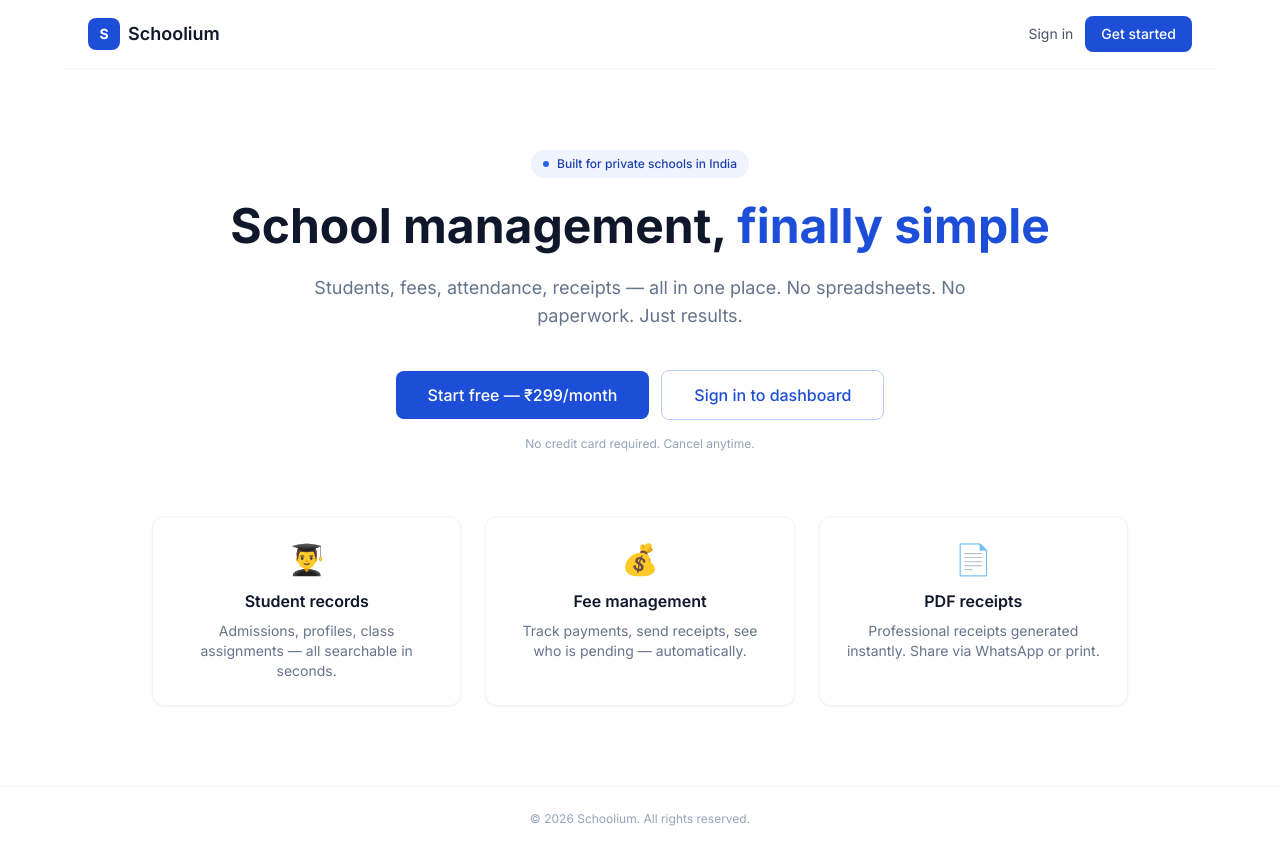
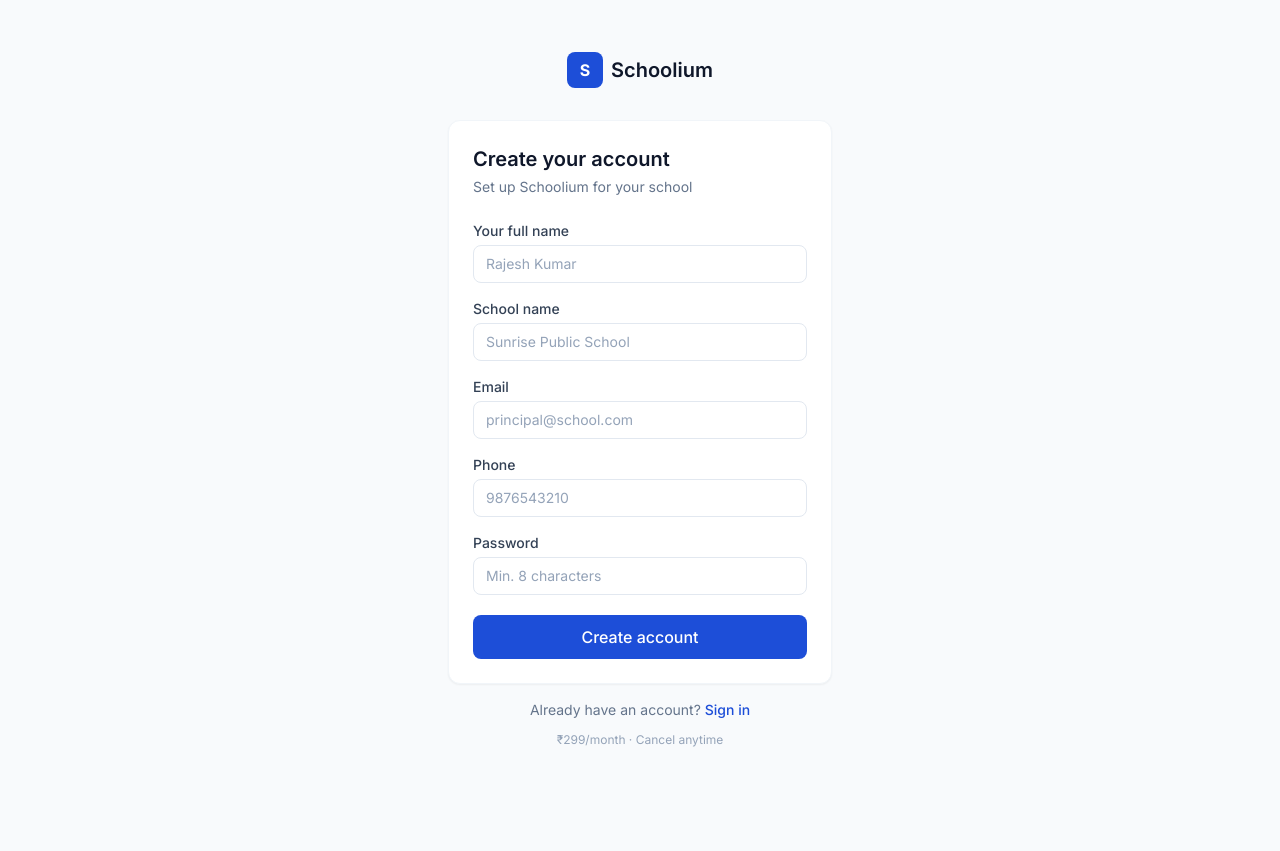
Before and after one commit to mayank7643/Schoolium, a Next.js app: page / in a window 1280 px wide. After the commit the page ends 800 px from the top, so only its background shows below. Built offline with nearby package versions, Linux system fonts and the light colour scheme.

Commit message:
Add files via upload

```diff
--- /dev/null
+++ b/app/(auth)/page.tsx
@@ -0,0 +1,196 @@
+'use client'
+
+import { useState } from 'react'
+import Link from 'next/link'
+import { useRouter } from 'next/navigation'
+import { createClient } from '@/utils/supabase/client'
+
+export default function SignupPage() {
+  const router = useRouter()
+  const [loading, setLoading] = useState(false)
+  const [error, setError] = useState('')
+  const [form, setForm] = useState({
+    fullName: '',
+    schoolName: '',
+    email: '',
+    phone: '',
+    password: '',
+  })
+
+  function handleChange(e: React.ChangeEvent<HTMLInputElement>) {
+    setForm({ ...form, [e.target.name]: e.target.value })
+  }
+
+  async function handleSignup(e: React.FormEvent) {
+    e.preventDefault()
+    setLoading(true)
+    setError('')
+
+    const supabase = createClient()
+
+    // Step 1: Create the auth user first
+    const { data: authData, error: authError } = await supabase.auth.signUp({
+      email: form.email,
+      password: form.password,
+      options: {
+        data: {
+          full_name: form.fullName,
+          role: 'school_admin',
+        },
+      },
+    })
+
+    if (authError || !authData.user) {
+      setError(authError?.message ?? 'Signup failed')
+      setLoading(false)
+      return
+    }
+
+    // Step 2: Now authenticated — create the school
+    const { data: school, error: schoolError } = await supabase
+      .from('schools')
+      .insert({
+        name: form.schoolName,
+        email: form.email,
+        phone: form.phone,
+        plan: 'basic',
+      })
+      .select()
+      .single()
+
+    if (schoolError || !school) {
+      setError(schoolError?.message ?? 'Failed to create school')
+      setLoading(false)
+      return
+    }
+
+    // Step 3: Update profile with school_id and phone
+    const { error: profileError } = await supabase
+      .from('profiles')
+      .update({
+        school_id: school.id,
+        phone: form.phone,
+        full_name: form.fullName,
+        role: 'school_admin',
+      })
+      .eq('id', authData.user.id)
+
+    if (profileError) {
+      setError(profileError.message)
+      setLoading(false)
+      return
+    }
+
+    router.push('/dashboard')
+    router.refresh()
+  }
+
+  return (
+    <main className="min-h-screen bg-slate-50 flex items-center justify-center px-4 py-10">
+      <div className="w-full max-w-sm">
+        <div className="flex items-center justify-center gap-2 mb-8">
+          <div className="w-9 h-9 bg-brand-600 rounded-lg flex items-center justify-center">
+            <span className="text-white font-bold">S</span>
+          </div>
+          <span className="font-semibold text-slate-900 text-xl">Schoolium</span>
+        </div>
+
+        <div className="card">
+          <h1 className="text-xl font-semibold text-slate-900 mb-1">Create your account</h1>
+          <p className="text-sm text-slate-500 mb-6">Set up Schoolium for your school</p>
+
+          <form onSubmit={handleSignup} className="flex flex-col gap-4">
+            <div>
+              <label className="label">Your full name</label>
+              <input
+                name="fullName"
+                type="text"
+                className="input"
+                placeholder="Rajesh Kumar"
+                value={form.fullName}
+                onChange={handleChange}
+                required
+              />
+            </div>
+
+            <div>
+              <label className="label">School name</label>
+              <input
+                name="schoolName"
+                type="text"
+                className="input"
+                placeholder="Sunrise Public School"
+                value={form.schoolName}
+                onChange={handleChange}
+                required
+              />
+            </div>
+
+            <div>
+              <label className="label">Email</label>
+              <input
+                name="email"
+                type="email"
+                className="input"
+                placeholder="principal@school.com"
+                value={form.email}
+                onChange={handleChange}
+                required
+              />
+            </div>
+
+            <div>
+              <label className="label">Phone</label>
+              <input
+                name="phone"
+                type="tel"
+                className="input"
+                placeholder="9876543210"
+                value={form.phone}
+                onChange={handleChange}
+              />
+            </div>
+
+            <div>
+              <label className="label">Password</label>
+              <input
+                name="password"
+                type="password"
+                className="input"
+                placeholder="Min. 8 characters"
+                value={form.password}
+                onChange={handleChange}
+                required
+                minLength={8}
+              />
+            </div>
+
+            {error && (
+              <div className="bg-red-50 text-red-600 text-sm px-3 py-2 rounded-lg">
+                {error}
+              </div>
+            )}
+
+            <button
+              type="submit"
+              className="btn-primary w-full py-2.5 mt-1"
+              disabled={loading}
+            >
+              {loading ? 'Creating account...' : 'Create account'}
+            </button>
+          </form>
+        </div>
+
+        <p className="text-center text-sm text-slate-500 mt-4">
+          Already have an account?{' '}
+          <Link href="/login" className="text-brand-600 font-medium hover:underline">
+            Sign in
+          </Link>
+        </p>
+        <p className="text-center text-xs text-slate-400 mt-3">
+          ₹299/month · Cancel anytime
+        </p>
+      </div>
+    </main>
+  )
+}
```
